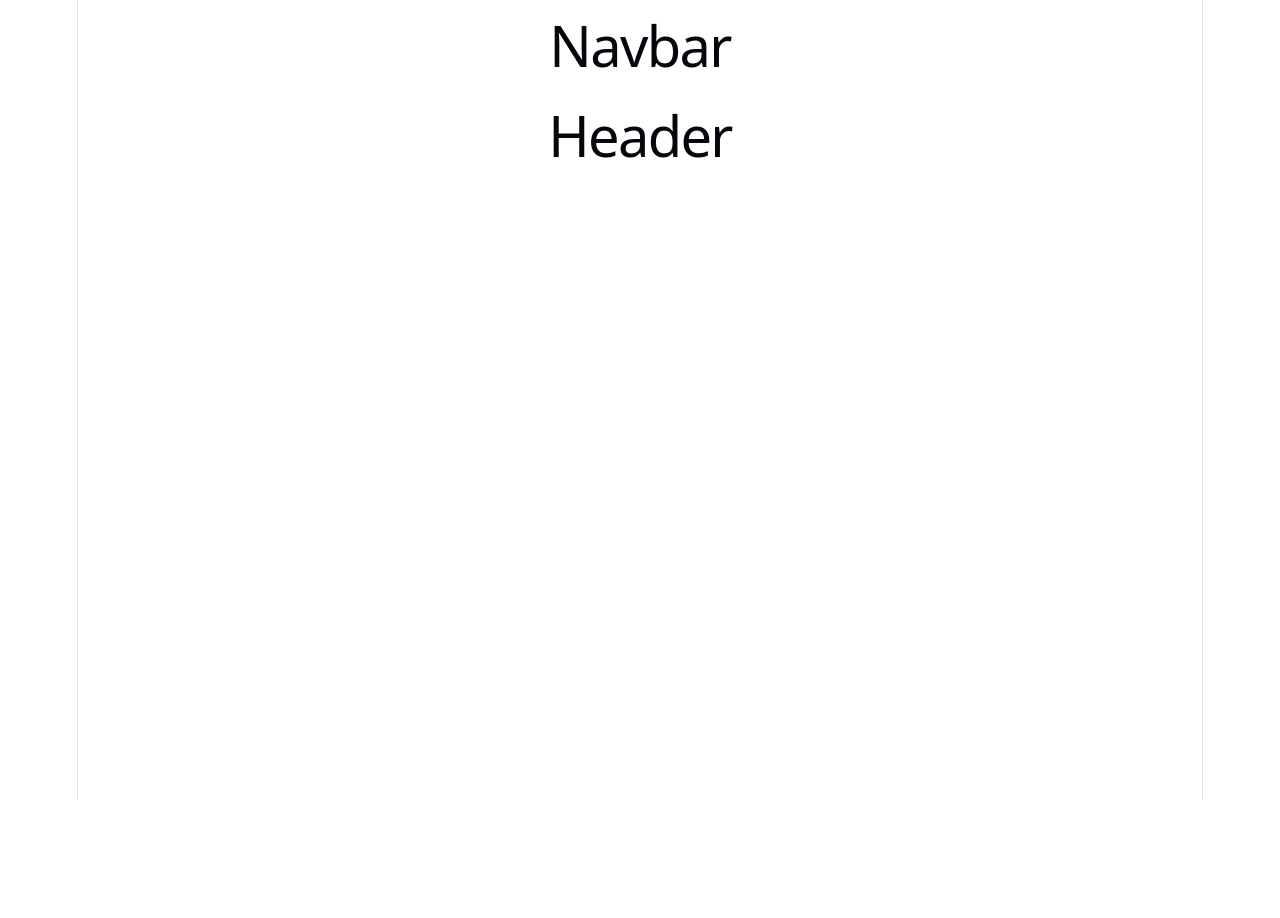
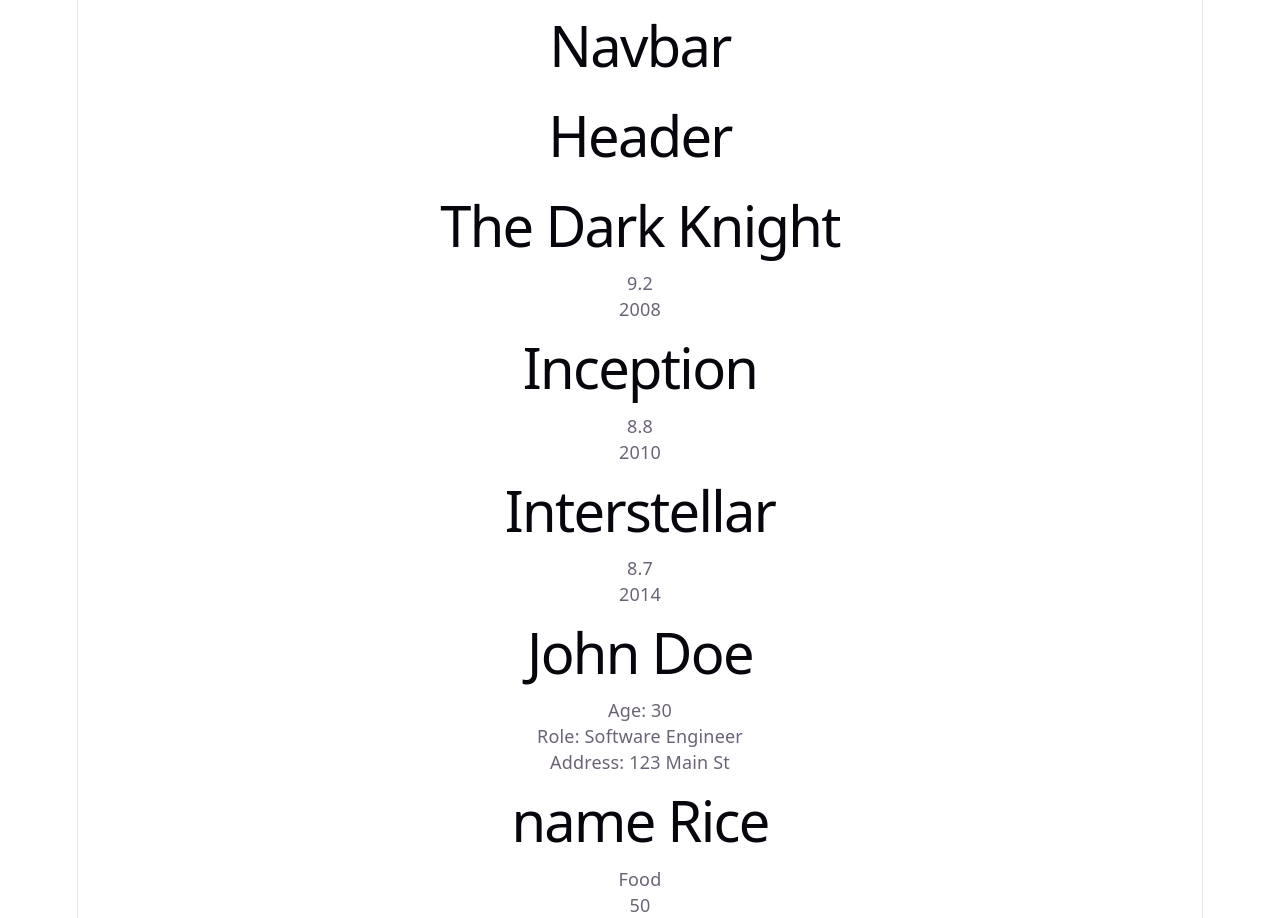
Before and after one commit to juhivibhakar14/fullstack-learning-journey, a React (Vite) app in the folder react.js/react-fundamentals/: page / in a window 1280 px wide. Before the commit the page ends 800 px from the top, so only its background shows below. Built offline with nearby package versions, Linux system fonts and the light colour scheme.

Commit message:
Props learned and practiced.

```diff
--- a/react.js/react-fundamentals/src/App.jsx
+++ b/react.js/react-fundamentals/src/App.jsx
@@ -1,3 +1,6 @@
+import EmployeeCard from "./components/EmployeeCard";
+import ProductCard from "./components/ProductCard";
+import MovieCard from "./components/MovieCard";
 import Header from "./header";
 import Navbar from "./navbar";
 
@@ -6,6 +9,23 @@ function App() {
     <>
       <Navbar />
       <Header />
+
+      <MovieCard name="The Dark Knight" rating="9.2" year="2008" />
+      <MovieCard name="Inception" rating="8.8" year="2010" />
+      <MovieCard name="Interstellar" rating="8.7" year="2014" />
+
+      <EmployeeCard
+        name="John Doe"
+        age="30"
+        role="Software Engineer"
+        address="123 Main St"
+      />
+
+      <ProductCard
+        name="Rice"
+        category="Food"
+        price="50"
+      />
     </>
   );
 }
--- /dev/null
+++ b/react.js/react-fundamentals/src/components/EmployeeCard.jsx
@@ -0,0 +1,12 @@
+function EmployeeCard(props) {
+    return (
+        <div>
+            <h1>{props.name}</h1>
+            <p>Age: {props.age}</p>
+            <p>Role: {props.role}</p>
+            <p>Address: {props.address}</p>
+        </div>
+    );
+}
+
+export default EmployeeCard;
--- /dev/null
+++ b/react.js/react-fundamentals/src/components/MovieCard.jsx
@@ -0,0 +1,11 @@
+function MovieCard(props) {
+  return (
+    <>
+      <h1>{props.name}</h1>
+      <p>{props.rating}</p>
+      <p>{props.year}</p>
+    </>
+  );
+}
+
+export default MovieCard;
--- /dev/null
+++ b/react.js/react-fundamentals/src/components/ProductCard.jsx
@@ -0,0 +1,9 @@
+function ProductCard({name, category, price}){
+    return(
+        <div><h1>name {name}</h1>
+        <p>{category}</p>
+        <p>{price}</p>
+        </div>
+    )
+}
+export default ProductCard
```
